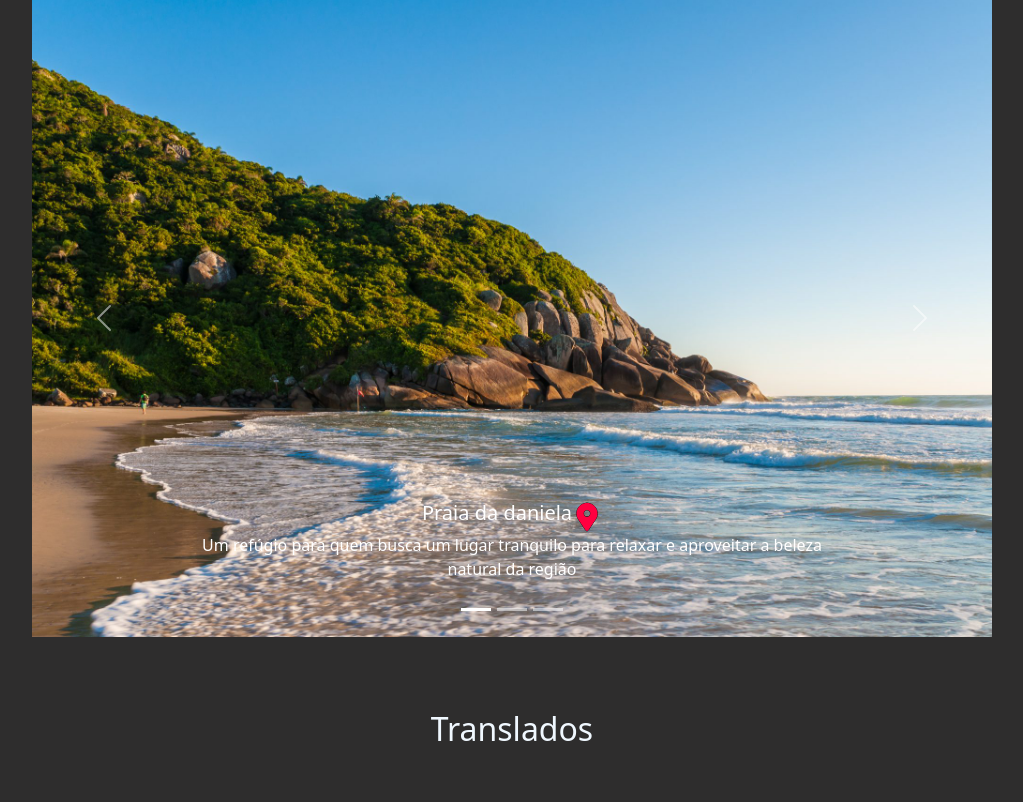
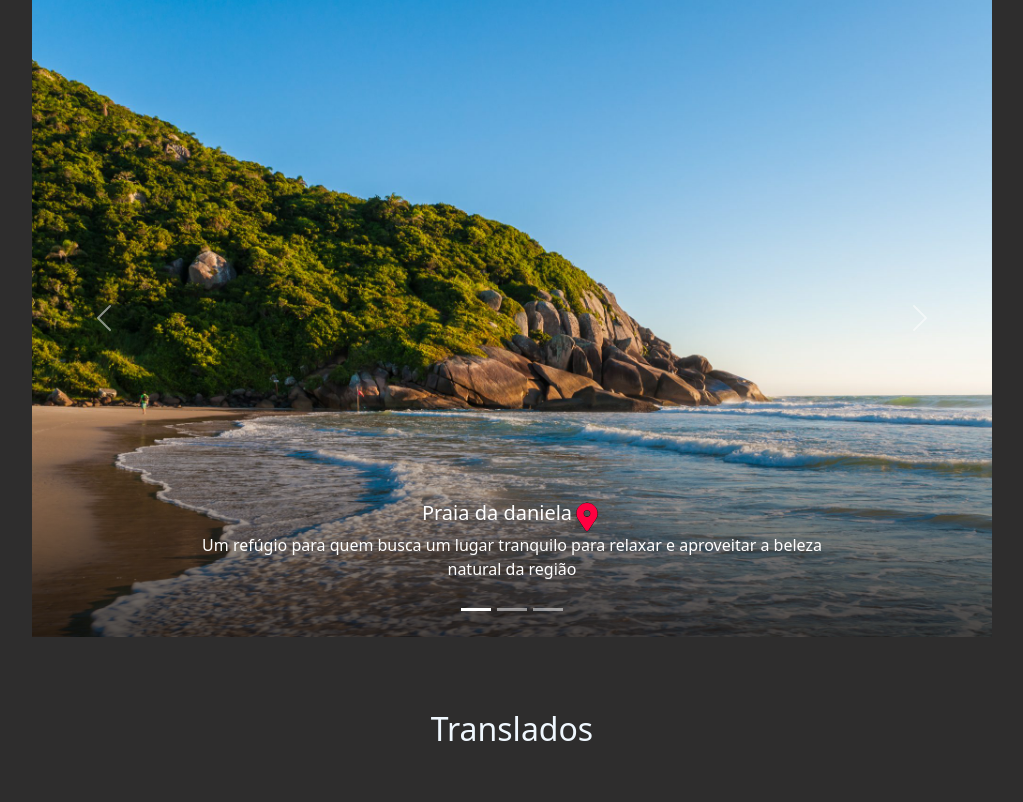
Before and after one commit to grodrigues04/associa-o-turismo, a Django app: page / in a window 1280 px wide. Shown: the part 1377-2179 px from the top of the page, without its empty margins (128-1151 px from the left). Run offline with Django 5.2, Linux system fonts and the light colour scheme; some libraries are stand-ins or nearby versions.

Commit message:
feat: add css degrade to beach imgs

```diff
--- a/home/static/home/css/styles.css
+++ b/home/static/home/css/styles.css
@@ -127,3 +127,28 @@ article{
     justify-content:center;
     align-items: center;
 }
+
+.carousel-item img {
+    position: relative;
+    object-fit: cover;
+}
+
+.carousel-item::after {
+    content: '';
+    position: absolute;
+    top: 0;
+    left: 0;
+    width: 100%;
+    height: 100%;
+    background: linear-gradient(to bottom, rgba(0, 0, 0, 0) 60%, rgba(0, 0, 0, 0.7) 100%);
+    z-index: 1;
+}
+
+.carousel-caption {
+    z-index: 2;
+    position: absolute;
+    bottom: 20px;
+    left: 0;
+    right: 0;
+    color: #fff;
+}
```
